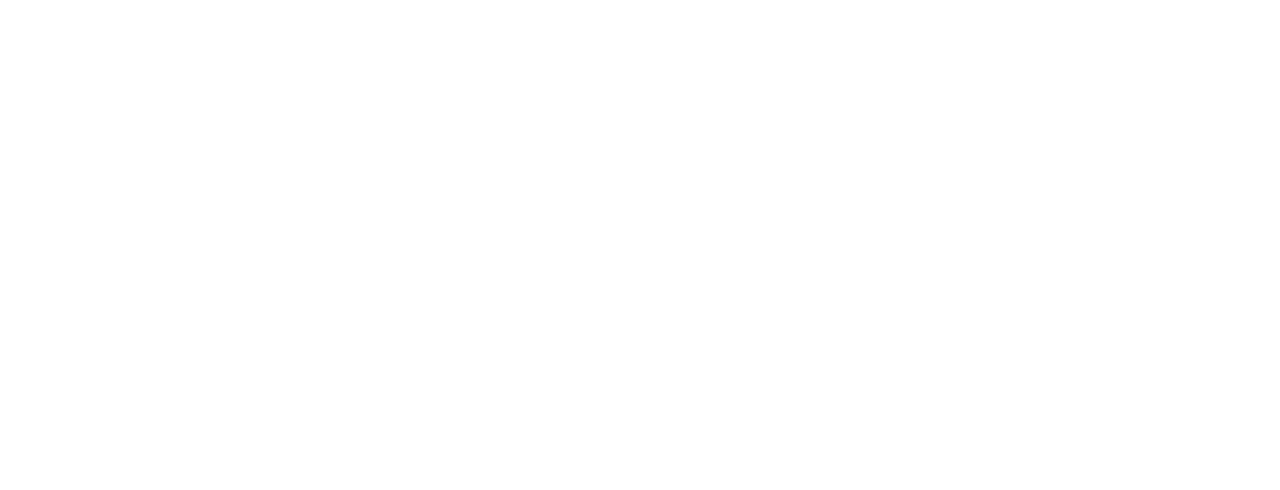
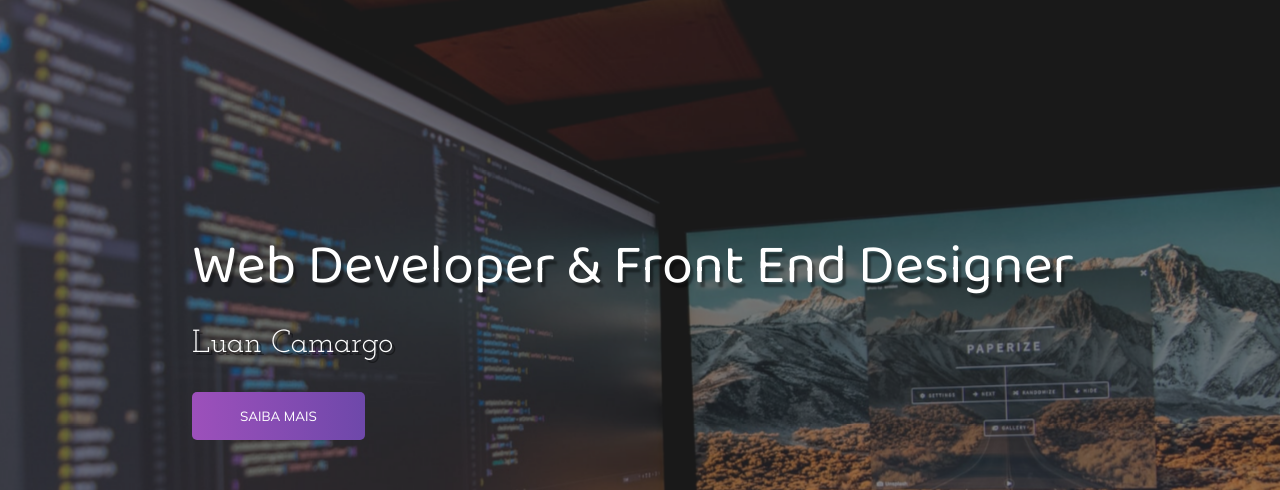
Before and after one commit to luan361/Portifolio, a plain HTML site: page index.html in a window 1280 px wide. Shown: the top 490 px of the page. Drawn offline with Linux system fonts and the light colour scheme.

Commit message:
package: header

```diff
--- a/index.html
+++ b/index.html
@@ -5,9 +5,26 @@
     <meta http-equiv="X-UA-Compatible" content="IE=edge">
     <meta name="viewport" content="width=device-width, initial-scale=1.0">
     <link rel="stylesheet" href="style.css">
+    <link rel="apple-touch-icon" sizes="180x180" href="imagens/apple-touch-icon.png">
+    <link rel="icon" type="image/png" sizes="32x32" href="imagens/favicon-32x32.png">
+    <link rel="icon" type="image/png" sizes="16x16" href="imagens/favicon-16x16.png">
+    <link rel="manifest" href="/site.webmanifest">
     <title>Portifólio</title>
 </head>
 <body>
 
+    <div class="container">
+        <header>
+            <div class="img-wrapper">
+                <img src="imagens/bg.jpg" alt="">
+            </div>
+            <div class="banner">
+                <h1>Web Developer & Front End Designer</h1>
+                <p>Luan Camargo</p>
+                <button>Saiba mais</button>
+            </div>
+            </div>
+        </header>
+
 </body>
 </html>
--- a/style.css
+++ b/style.css
@@ -1,2 +1,96 @@
 @import url('https://fonts.googleapis.com/css2?family=Baloo+Da+2:wght@400;500;600;700&family=Josefin+Slab:ital,wght@0,300;0,400;0,600;0,700;1,300;1,400;1,600&family=Mulish:ital,wght@0,200;0,300;0,400;0,500;1,200;1,300;1,400&display=swap');
 @import url('https://cdnjs.cloudflare.com/ajax/libs/font-awesome/5.15.3/css/all.min.css');
+
+*{
+    margin: 0;
+    padding: 0;
+}
+
+header{
+    width: 100%;
+    height: 100vh;
+    overflow: hidden;
+    position: relative;
+}
+
+.img-wrapper{
+    width: 100%;
+    height: 100%;
+    overflow: hidden;
+    background-color: rgba(0, 0, 0,.8);
+}
+
+.img-wrapper img{
+    width: 100%;
+    height: 100%;
+    object-fit: cover;
+    opacity: 0.5;
+    animation: zoom 25s;
+}
+
+@keyframes zoom{
+    0%{
+        transform: scale(1.3);
+    }
+    100%{
+        transform: scale(1);
+    }
+}
+
+.banner{
+    position: absolute;
+    top: 30%;
+    left: 15%;
+}
+
+.banner h1{
+    color: #ffffff;
+    font-size: 3.5rem;
+    font-family: "Baloo Da 2",serif;
+    font-weight: 200;
+    text-shadow: .2rem .3rem 2px rgba(0, 0, 0, .4);
+    line-height: 3.5rem;
+    margin-bottom: 2rem;
+    opacity: 0;
+    animation: moveBanner 1s 0.5s forwards;
+}
+
+.banner p{
+    font-family: "Josefin Slab",serif;
+    color: #ffffff;
+    font-size: 2rem;
+    text-shadow: .2rem .2rem rgba(0, 0, 0, .4);
+    margin-bottom: 2rem;
+    opacity: 0;
+    animation: moveBanner 1s 0.7s forwards;
+}
+
+.banner button{
+    font-family: "Mulish",serif;
+    color: #fff;
+    text-transform: uppercase;
+    letter-spacing: .1;
+    background: #9D50BB;
+    background: -webkit-linear-gradient(to right, #6E48AA, #9D50BB);
+    background: linear-gradient(to left, #6E48AA, #9D50BB);
+    padding: 1rem 3rem;
+    border: none;
+    border-radius: 5px;
+    cursor: pointer;
+    opacity: 0;
+    animation: moveBanner 1s 0.9s forwards;
+}
+
+.banner button:hover{
+    color:#000;
+}
+
+@keyframes moveBanner{
+    0%{
+        transform: translateY(10rem) rotateY(-30deg);
+    }
+    100%{
+        transform: translateY(0) rotateY(0);
+        opacity: 1;
+    }
+}
```
Also changed, not shown: imagens/android-chrome-192x192.png (renamed from android-chrome-192x192.png), imagens/android-chrome-512x512.png (renamed from android-chrome-512x512.png), imagens/apple-touch-icon.png (renamed from apple-touch-icon.png), imagens/bg.jpg (added), imagens/favicon-16x16.png (renamed from favicon-16x16.png), imagens/favicon-32x32.png (renamed from favicon-32x32.png), site.webmanifest, 1 other file.
